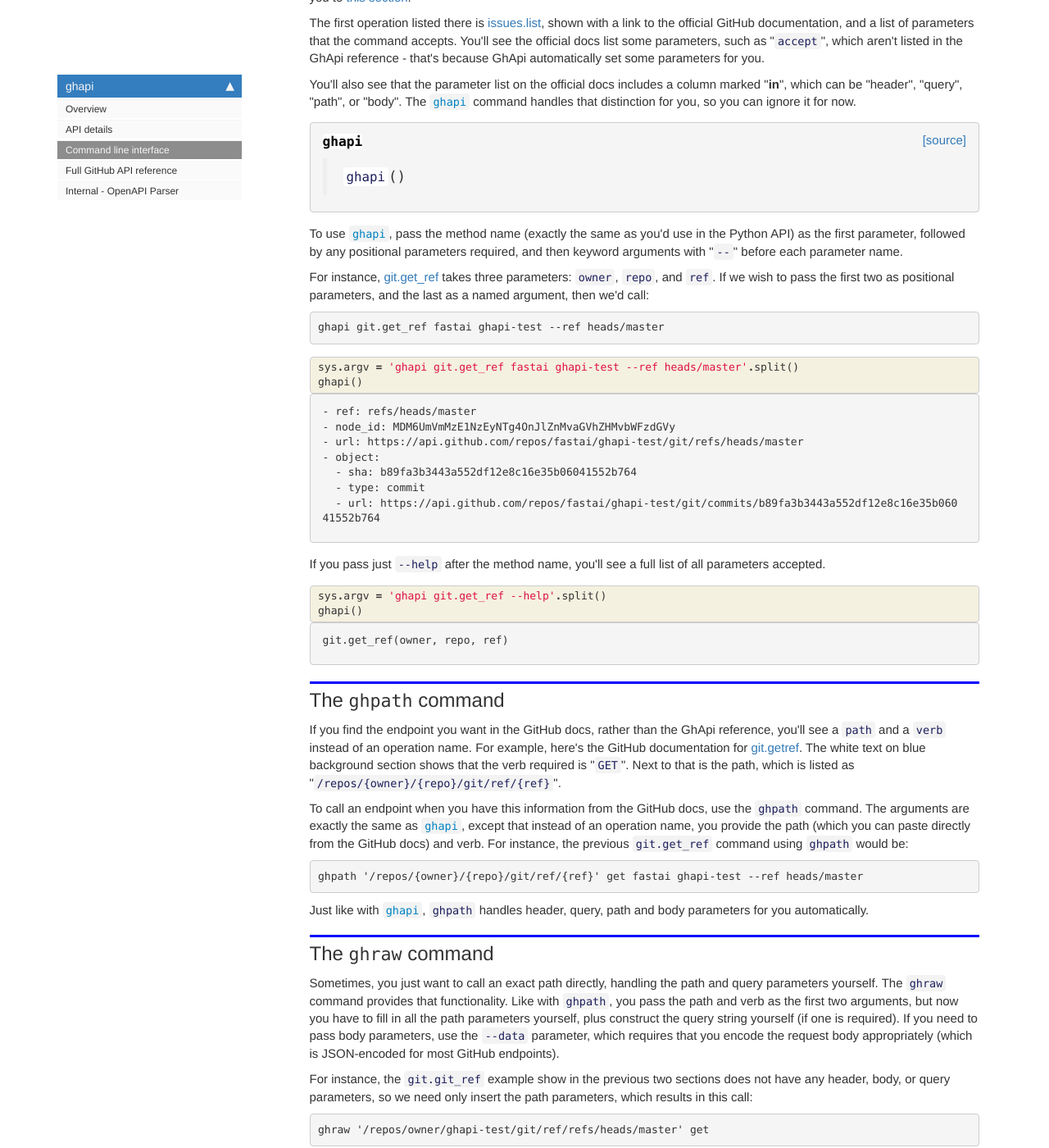
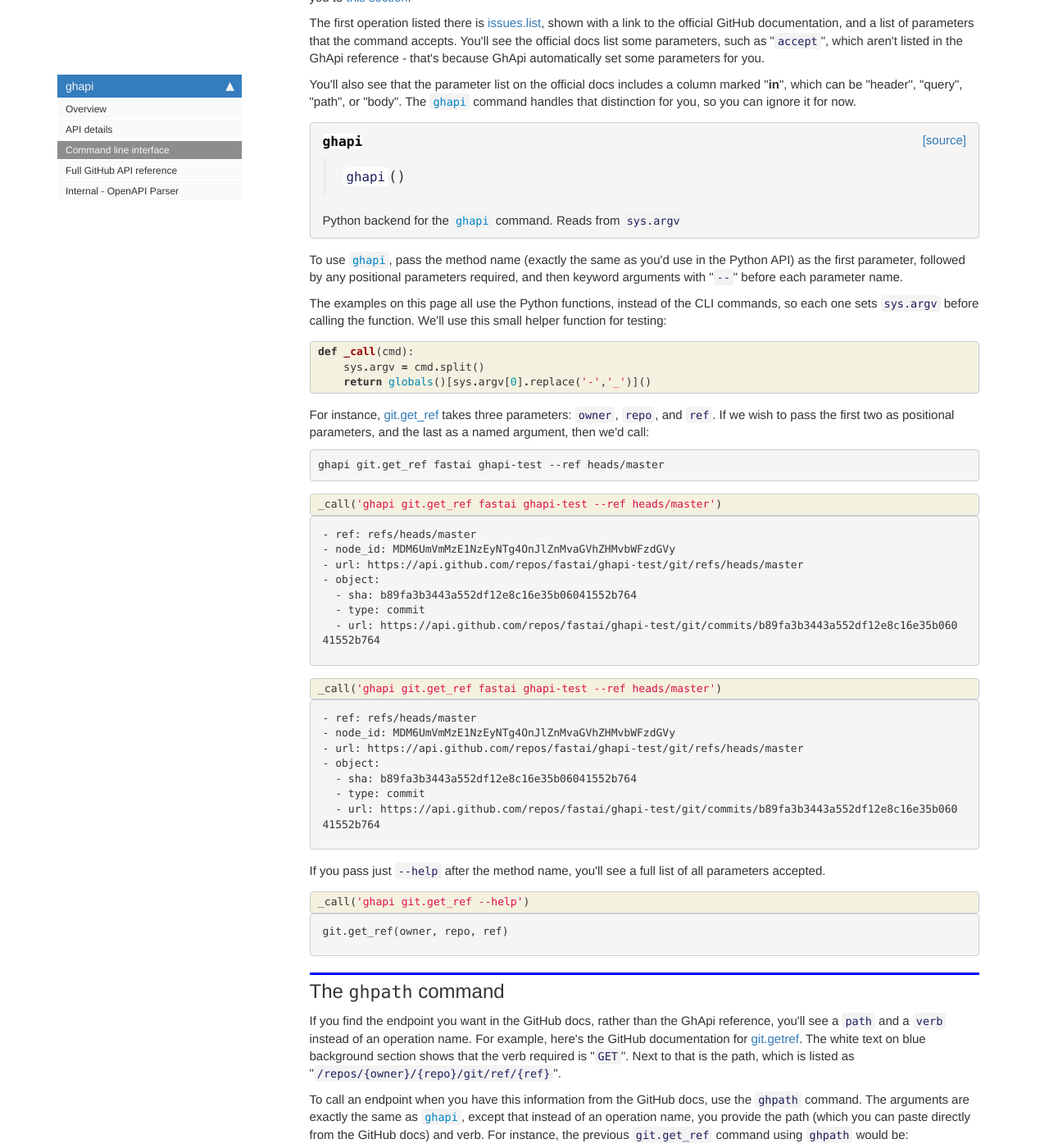
Before and after one commit to fastai/ghapi, a Jekyll site: the page built from docs/cli.html, in a window 1280 px wide and 1400 px high, scrolled down 836 px. Shown: the whole window at 82% size. Built offline with Jekyll 4.4.1, drawn with Linux system fonts in a browser that asks for light colours; nearby versions of some CDN libraries; comment, search, counter and statistics services are not loaded; some of the changed text lies outside the part shown.

Commit message:
remove private

```diff
--- a/docs/cli.html
+++ b/docs/cli.html
@@ -86,6 +86,7 @@ nb_path: "01_cli.ipynb"
 <div class="output_markdown rendered_html output_subarea ">
 <h4 id="ghapi" class="doc_header"><code>ghapi</code><a href="https://github.com/fastai/ghapi/tree/master/ghapi/cli.py#L34" class="source_link" style="float:right">[source]</a></h4><blockquote><p><code>ghapi</code>()</p>
 </blockquote>
+<p>Python backend for the <a href="/cli.html#ghapi"><code>ghapi</code></a> command. Reads from <code>sys.argv</code></p>
 
 </div>
 
@@ -107,6 +108,38 @@ nb_path: "01_cli.ipynb"
 <div class="cell border-box-sizing text_cell rendered"><div class="inner_cell">
 <div class="text_cell_render border-box-sizing rendered_html">
 <p>To use <a href="/cli.html#ghapi"><code>ghapi</code></a>, pass the method name (exactly the same as you'd use in the Python API) as the first parameter, followed by any positional parameters required, and then keyword arguments with "<code>--</code>" before each parameter name.</p>
+
+</div>
+</div>
+</div>
+<div class="cell border-box-sizing text_cell rendered"><div class="inner_cell">
+<div class="text_cell_render border-box-sizing rendered_html">
+<p>The examples on this page all use the Python functions, instead of the CLI commands, so each one sets <code>sys.argv</code> before calling the function. We'll use this small helper function for testing:</p>
+
+</div>
+</div>
+</div>
+    {% raw %}
+
+<div class="cell border-box-sizing code_cell rendered">
+<div class="input">
+
+<div class="inner_cell">
+    <div class="input_area">
+<div class=" highlight hl-ipython3"><pre><span></span><span class="k">def</span> <span class="nf">_call</span><span class="p">(</span><span class="n">cmd</span><span class="p">):</span>
+    <span class="n">sys</span><span class="o">.</span><span class="n">argv</span> <span class="o">=</span> <span class="n">cmd</span><span class="o">.</span><span class="n">split</span><span class="p">()</span>
+    <span class="k">return</span> <span class="nb">globals</span><span class="p">()[</span><span class="n">sys</span><span class="o">.</span><span class="n">argv</span><span class="p">[</span><span class="mi">0</span><span class="p">]</span><span class="o">.</span><span class="n">replace</span><span class="p">(</span><span class="s1">&#39;-&#39;</span><span class="p">,</span><span class="s1">&#39;_&#39;</span><span class="p">)]()</span>
+</pre></div>
+
+    </div>
+</div>
+</div>
+
+</div>
+    {% endraw %}
+
+<div class="cell border-box-sizing text_cell rendered"><div class="inner_cell">
+<div class="text_cell_render border-box-sizing rendered_html">
 <p>For instance, <a href="https://ghapi.fast.ai/fullapi.html#git">git.get_ref</a> takes three parameters: <code>owner</code>, <code>repo</code>, and <code>ref</code>. If we wish to pass the first two as positional parameters, and the last as a named argument, then we'd call:</p>
 
 <pre><code>ghapi git.get_ref fastai ghapi-test --ref heads/master</code></pre>
@@ -121,8 +154,44 @@ nb_path: "01_cli.ipynb"
 
 <div class="inner_cell">
     <div class="input_area">
-<div class=" highlight hl-ipython3"><pre><span></span><span class="n">sys</span><span class="o">.</span><span class="n">argv</span> <span class="o">=</span> <span class="s1">&#39;ghapi git.get_ref fastai ghapi-test --ref heads/master&#39;</span><span class="o">.</span><span class="n">split</span><span class="p">()</span>
-<span class="n">ghapi</span><span class="p">()</span>
+<div class=" highlight hl-ipython3"><pre><span></span><span class="n">_call</span><span class="p">(</span><span class="s1">&#39;ghapi git.get_ref fastai ghapi-test --ref heads/master&#39;</span><span class="p">)</span>
+</pre></div>
+
+    </div>
+</div>
+</div>
+
+<div class="output_wrapper">
+<div class="output">
+
+<div class="output_area">
+
+<div class="output_subarea output_stream output_stdout output_text">
+<pre>- ref: refs/heads/master
+- node_id: MDM6UmVmMzE1NzEyNTg4OnJlZnMvaGVhZHMvbWFzdGVy
+- url: https://api.github.com/repos/fastai/ghapi-test/git/refs/heads/master
+- object:
+  - sha: b89fa3b3443a552df12e8c16e35b06041552b764
+  - type: commit
+  - url: https://api.github.com/repos/fastai/ghapi-test/git/commits/b89fa3b3443a552df12e8c16e35b06041552b764
+</pre>
+</div>
+</div>
+
+</div>
+</div>
+
+</div>
+    {% endraw %}
+
+    {% raw %}
+
+<div class="cell border-box-sizing code_cell rendered">
+<div class="input">
+
+<div class="inner_cell">
+    <div class="input_area">
+<div class=" highlight hl-ipython3"><pre><span></span><span class="n">_call</span><span class="p">(</span><span class="s1">&#39;ghapi git.get_ref fastai ghapi-test --ref heads/master&#39;</span><span class="p">)</span>
 </pre></div>
 
     </div>
@@ -166,8 +235,7 @@ nb_path: "01_cli.ipynb"
 
 <div class="inner_cell">
     <div class="input_area">
-<div class=" highlight hl-ipython3"><pre><span></span><span class="n">sys</span><span class="o">.</span><span class="n">argv</span> <span class="o">=</span> <span class="s1">&#39;ghapi git.get_ref --help&#39;</span><span class="o">.</span><span class="n">split</span><span class="p">()</span>
-<span class="n">ghapi</span><span class="p">()</span>
+<div class=" highlight hl-ipython3"><pre><span></span><span class="n">_call</span><span class="p">(</span><span class="s1">&#39;ghapi git.get_ref --help&#39;</span><span class="p">)</span>
 </pre></div>
 
     </div>
@@ -248,7 +316,7 @@ nb_path: "01_cli.ipynb"
 
 
 <div class="output_markdown rendered_html output_subarea ">
-<h4 id="completion_ghapi" class="doc_header"><code>completion_ghapi</code><a href="https://github.com/fastai/ghapi/tree/master/ghapi/cli.py#L47" class="source_link" style="float:right">[source]</a></h4><blockquote><p><code>completion_ghapi</code>()</p>
+<h4 id="completion_ghapi" class="doc_header"><code>completion_ghapi</code><a href="https://github.com/fastai/ghapi/tree/master/ghapi/cli.py#L53" class="source_link" style="float:right">[source]</a></h4><blockquote><p><code>completion_ghapi</code>()</p>
 </blockquote>
 <p>Python backend for <code>completion-ghapi</code> command</p>
 
@@ -276,8 +344,7 @@ nb_path: "01_cli.ipynb"
 
 <div class="inner_cell">
     <div class="input_area">
-<div class=" highlight hl-ipython3"><pre><span></span><span class="n">sys</span><span class="o">.</span><span class="n">argv</span> <span class="o">=</span> <span class="s1">&#39;completion-ghapi git&#39;</span><span class="o">.</span><span class="n">split</span><span class="p">()</span>
-<span class="nb">print</span><span class="p">(</span><span class="n">completion_ghapi</span><span class="p">())</span>
+<div class=" highlight hl-ipython3"><pre><span></span><span class="n">_call</span><span class="p">(</span><span class="s1">&#39;completion-ghapi git&#39;</span><span class="p">)</span>
 </pre></div>
 
     </div>
@@ -308,8 +375,7 @@ nb_path: "01_cli.ipynb"
 
 <div class="inner_cell">
     <div class="input_area">
-<div class=" highlight hl-ipython3"><pre><span></span><span class="n">sys</span><span class="o">.</span><span class="n">argv</span> <span class="o">=</span> <span class="s1">&#39;completion-ghapi gi&#39;</span><span class="o">.</span><span class="n">split</span><span class="p">()</span>
-<span class="nb">print</span><span class="p">(</span><span class="n">completion_ghapi</span><span class="p">())</span>
+<div class=" highlight hl-ipython3"><pre><span></span><span class="n">_call</span><span class="p">(</span><span class="s1">&#39;completion-ghapi gi&#39;</span><span class="p">)</span>
 </pre></div>
 
     </div>
@@ -342,8 +408,52 @@ gitignore
 
 <div class="inner_cell">
     <div class="input_area">
-<div class=" highlight hl-ipython3"><pre><span></span><span class="n">sys</span><span class="o">.</span><span class="n">argv</span> <span class="o">=</span> <span class="s1">&#39;completion-ghapi git.g&#39;</span><span class="o">.</span><span class="n">split</span><span class="p">()</span>
-<span class="nb">print</span><span class="p">(</span><span class="n">completion_ghapi</span><span class="p">())</span>
+<div class=" highlight hl-ipython3"><pre><span></span><span class="n">_call</span><span class="p">(</span><span class="s1">&#39;completion-ghapi git.&#39;</span><span class="p">)</span>
+</pre></div>
+
+    </div>
+</div>
+</div>
+
+<div class="output_wrapper">
+<div class="output">
+
+<div class="output_area">
+
+<div class="output_subarea output_stream output_stdout output_text">
+<pre>create_blob
+create_commit
+create_ref
+create_tag
+create_tree
+delete_ref
+get_blob
+get_commit
+get_ref
+get_tag
+get_tree
+list_matching_refs
+name
+update_ref
+verbs
+</pre>
+</div>
+</div>
+
+</div>
+</div>
+
+</div>
+    {% endraw %}
+
+    {% raw %}
+
+<div class="cell border-box-sizing code_cell rendered">
+<div class="input">
+
+<div class="inner_cell">
+    <div class="input_area">
+<div class=" highlight hl-ipython3"><pre><span></span><span class="n">_call</span><span class="p">(</span><span class="s1">&#39;completion-ghapi git.g&#39;</span><span class="p">)</span>
 </pre></div>
 
     </div>
```
